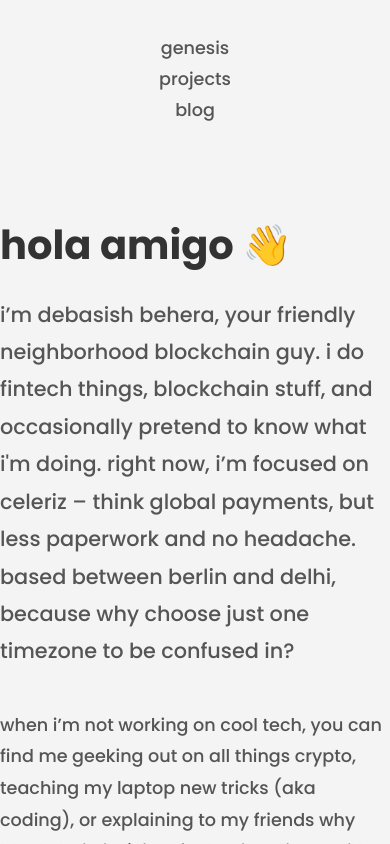
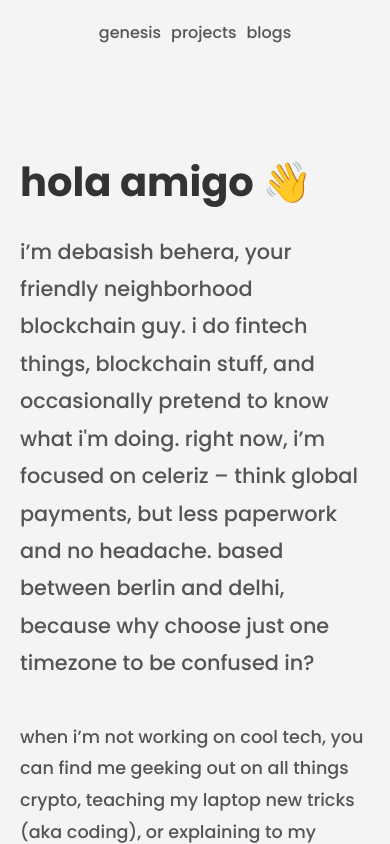
Before and after one commit to Debasish616/debasishbehera, a React (Create React App) app: page / in a window 390 px wide. Shown: the top 844 px of the page. Built offline with nearby package versions, Linux system fonts and the light colour scheme.

Commit message:
hola amigo 3

```diff
--- a/src/components/NavBar.css
+++ b/src/components/NavBar.css
@@ -16,6 +16,7 @@
 
 .nav-links {
     display: flex;
+    flex-wrap: nowrap; /* Ensure items stay in a single line */
 }
 
 .nav-links a {
@@ -42,18 +43,26 @@
     }
 }
 
+/* Media query for phones */
 @media (max-width: 480px) {
+    .navbar {
+        flex-direction: column; /* Stack logo and links vertically */
+        align-items: flex-start; /* Align items to the left */
+    }
+
     .nav-links {
-      display: block;
-      margin-top: 10px;
+        display: flex;
+        justify-content: space-between; /* Keep items in a row */
+        width: 100%; /* Ensure it spans the full width */
     }
 
     .nav-links a {
-      display: block;
-      margin: 5px 0;
+        margin: 0 5px;
+        font-size: 1em;
     }
 
     .navbar h1 {
         font-size: 1.3em;
+        margin-bottom: 10px; /* Add spacing below the logo */
     }
 }
--- a/src/components/NavBar.js
+++ b/src/components/NavBar.js
@@ -11,7 +11,7 @@ function NavBar() {
       {/* <Link to="/"><h1>hola amigo 👋</h1></Link> */}
       <Link to="/">genesis</Link>
         <Link to="/projects">projects</Link>
-        <Link to="/blog">blog</Link>
+        <Link to="/blog">blogs</Link>
       </div>
 
 
--- a/src/pages/Blog.css
+++ b/src/pages/Blog.css
@@ -2,8 +2,8 @@
     max-width: 800px;
     margin: 0 auto;
     padding: 20px;
-    background-color: #ffffff;
-    box-shadow: 0 4px 8px rgba(0, 0, 0, 0.1);
+    /* background-color: #ffffff;
+    box-shadow: 0 4px 8px rgba(0, 0, 0, 0.1); */
     border-radius: 10px;
   }
 
--- a/src/pages/Home.css
+++ b/src/pages/Home.css
@@ -1,9 +1,6 @@
 .home-container {
-
-
     max-width: 900px;
     margin: 40px auto;
-
     text-align: left;
 }
 
@@ -42,7 +39,6 @@
 
 .projects-list, .blogs-list {
     display: flex;
-
     gap: 20px;
 }
 
@@ -110,4 +106,13 @@
     .intro {
         font-size: 1.3em;
     }
+
+    /* Add padding for mobile view */
+    .home-container {
+        padding: 20px; /* Add padding on mobile */
     }
+
+    .project-card, .blog-card {
+        padding: 15px; /* Slightly reduce padding on smaller screens */
+    }
+}
--- a/src/pages/Projects.css
+++ b/src/pages/Projects.css
@@ -2,8 +2,8 @@
     max-width: 900px;
     margin: 0 auto;
     padding: 30px;
-    background-color: #ffffff;
-    border-radius: 10px;
+    /* background-color: #ffffff;
+    border-radius: 10px; */
     box-shadow: 0 4px 8px rgba(0, 0, 0, 0.1);
   }
 
```
Lines whose indentation alone changed are shown as unchanged.
